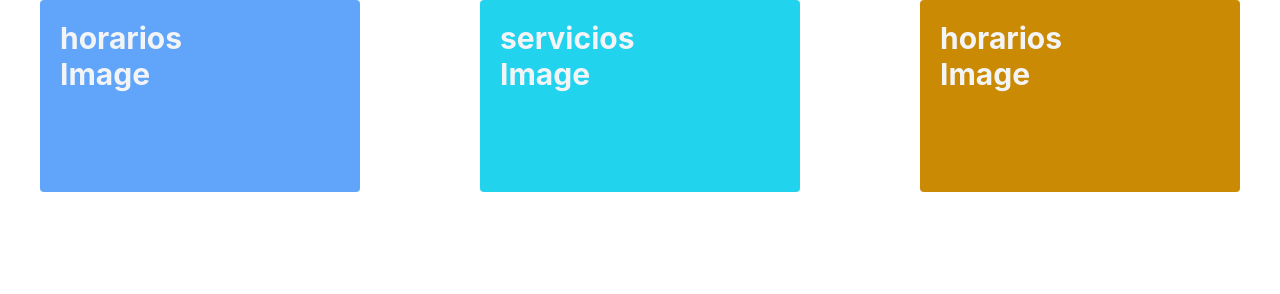
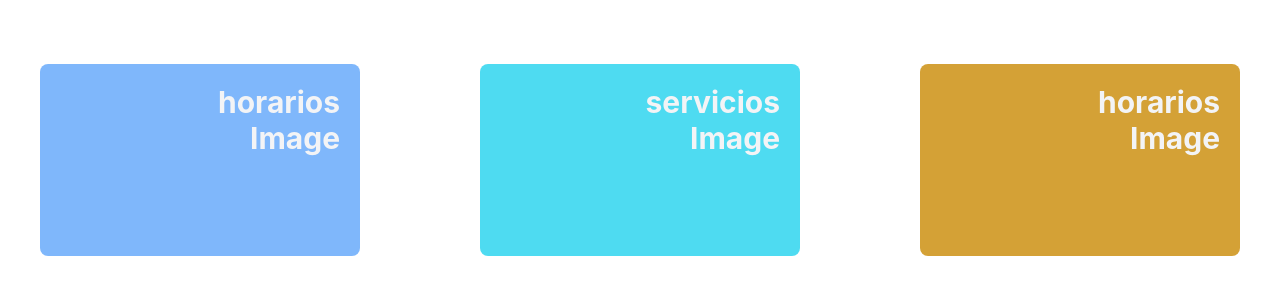
Before and after one commit to RamiroQuiro/xtoWebAstro, an Astro site: page /Feature/Feature in a window 1280 px wide. Built offline with nearby package versions, Linux system fonts and the light colour scheme; Astro itself is replaced by a stand-in of ours.

```diff
--- a/src/pages/Feature/Feature.astro
+++ b/src/pages/Feature/Feature.astro
@@ -6,26 +6,26 @@
         id:1,
         title:"horarios",
         img:"Image",
-        class:'bg-blue-400 '
+        class:'bg-blue-400/80'
     },
     {
         id:2,
         title:"servicios",
         img:"Image",
-        class:'bg-cyan-400 '
+        class:'bg-cyan-400/80'
        },   {
         id:3,
         title:"horarios",
         img:"Image",
-        class:'bg-yellow-600 '
+        class:'bg-yellow-600/80'
     }
 ]
 ---
 
 
-<div class="mx-auto container flex items-center justify-evenly gap-20">
+<div class="mx-auto container flex items-center my-16 justify-evenly gap-20 text-right">
 {arrayFeature.map((feat)=>(
-     <div class={`${feat.class} p-5 h-48 rounded w-3/12 text-gray-100 font-bold text-3xl`}   >
+     <div class={`${feat.class} backdrop-blur-sm p-5 h-48 rounded-lg w-3/12 text-gray-100 font-bold text-3xl`}   >
         <h2>{feat.title}</h2>
         <div>{feat.img}</div>
     </div>
```
